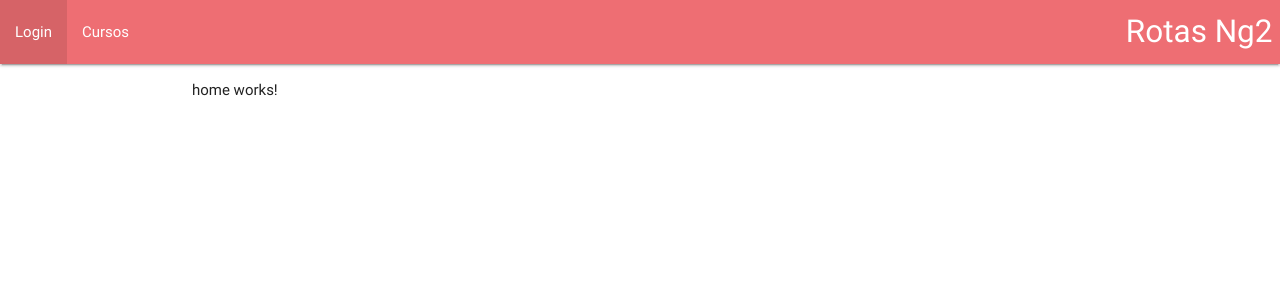
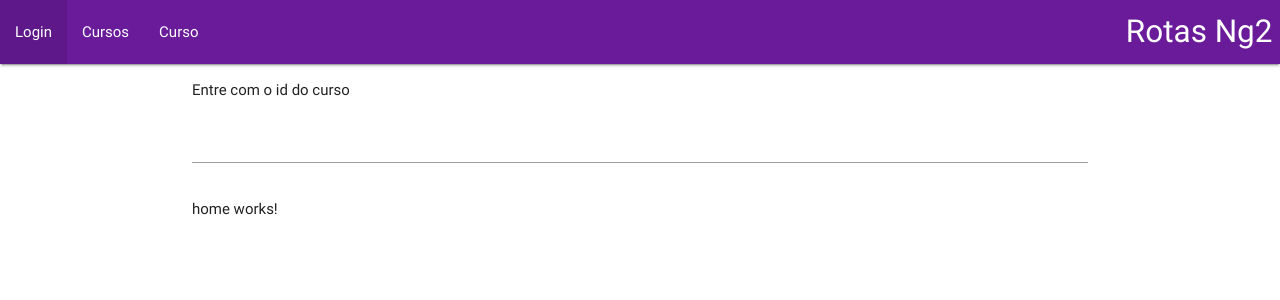
Before and after one commit to alvaarengaaa/rotas, an Angular app: page / in a window 1280 px wide. Shown: the top 300 px of the page. Built offline with nearby package versions, Linux system fonts and the light colour scheme.

Commit message:
Curso detalhes

```diff
--- a/src/app/app.component.html
+++ b/src/app/app.component.html
@@ -1,12 +1,15 @@
 <nav>
-  <div class="nav-wrapper">
-    <a routerLink="" class="brand-logo right">Rotas Ng2</a>
+  <div class="nav-wrapper purple darken-3">
+    <a routerLink="" class="brand-logo right ">Rotas Ng2</a>
     <ul id="nav-mobile" class="left hide-on-med-and-down">
-      <li><a routerLink="/login">Login</a></li>
-      <li><a routerLink="/cursos">Cursos</a></li>
+      <li routerLinkActive="active"><a routerLink="/login">Login</a></li>
+      <li routerLinkActive="active"><a routerLink="/cursos">Cursos</a></li>
+      <li routerLinkActive="active"><a [routerLink]="['curso', idCurso.value]">Curso</a></li>
     </ul>
   </div>
 </nav>
 <div class="container">
+  <p>Entre com o id do curso</p>
+  <input #idCurso>
   <router-outlet></router-outlet>
 </div>
--- a/src/app/app.module.ts
+++ b/src/app/app.module.ts
@@ -7,13 +7,15 @@ import { AppComponent } from './app.component';
 import { HomeComponent } from './home/home.component';
 import { LoginComponent } from './login/login.component';
 import { CursosComponent } from './cursos/cursos.component';
+import { CursoDetalheComponent } from './curso-detalhe/curso-detalhe.component';
 
 @NgModule({
   declarations: [
     AppComponent,
     HomeComponent,
     LoginComponent,
-    CursosComponent
+    CursosComponent,
+    CursoDetalheComponent
   ],
   imports: [
     BrowserModule,
--- a/src/app/app.routing.ts
+++ b/src/app/app.routing.ts
@@ -1,3 +1,4 @@
+import { CursoDetalheComponent } from './curso-detalhe/curso-detalhe.component';
 import { CursosComponent } from './cursos/cursos.component';
 import { LoginComponent } from './login/login.component';
 import { HomeComponent } from './home/home.component';
@@ -8,7 +9,8 @@ import { ModuleWithProviders } from '@angular/core';
 const APP_ROUTES: Routes = [
     { path: '', component: HomeComponent },
     { path: 'login', component: LoginComponent},
-    { path: 'cursos', component: CursosComponent}
+    { path: 'cursos', component: CursosComponent},
+    { path: 'curso/:id', component: CursoDetalheComponent}
 ];
 
 export const Routing: ModuleWithProviders = RouterModule.forRoot(APP_ROUTES);
--- /dev/null
+++ b/src/app/curso-detalhe/curso-detalhe.component.html
@@ -0,0 +1,3 @@
+<p>
+  Id: {{ id }}
+</p>
--- /dev/null
+++ b/src/app/curso-detalhe/curso-detalhe.component.ts
@@ -0,0 +1,20 @@
+import { Component, OnInit } from '@angular/core';
+import { ActivatedRoute } from '@angular/router';
+
+@Component({
+  selector: 'app-curso-detalhe',
+  templateUrl: './curso-detalhe.component.html',
+  styleUrls: ['./curso-detalhe.component.css']
+})
+export class CursoDetalheComponent implements OnInit {
+
+  id: string = '';
+
+  constructor(private route: ActivatedRoute) {
+    this.id = this.route.snapshot.params['id'];
+  }
+
+  ngOnInit() {
+  }
+
+}
--- a/tslint.json
+++ b/tslint.json
@@ -57,7 +57,7 @@
     "no-empty-interface": true,
     "no-eval": true,
     "no-inferrable-types": [
-      true,
+      false,
       "ignore-params"
     ],
     "no-misused-new": true,
```
Also changed, not shown: src/app/curso-detalhe/curso-detalhe.component.css (added), 1 other file (tests, documents, lock files or other folders).
